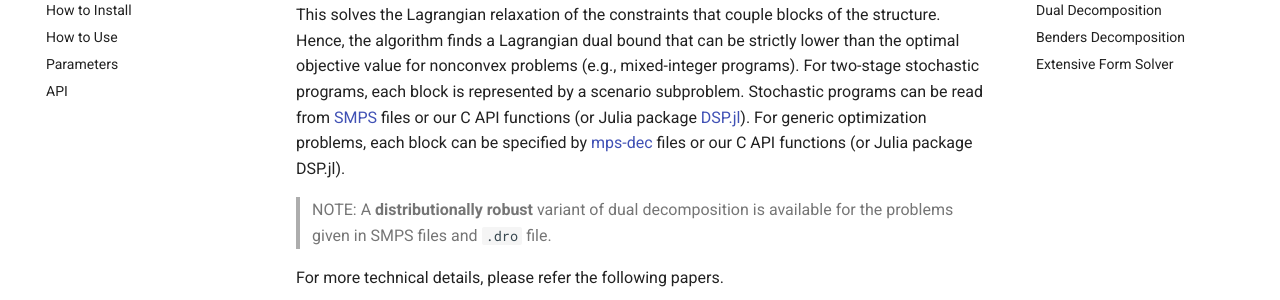
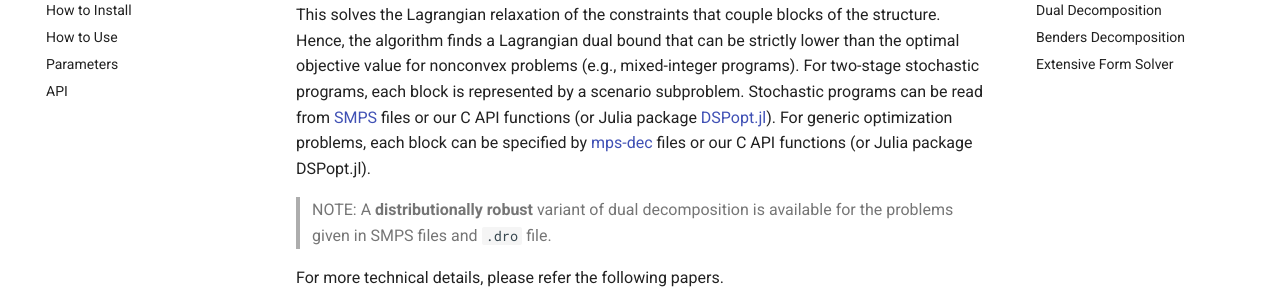
Before and after one commit to Argonne-National-Laboratory/DSP, an MkDocs documentation site: the page built from docs/index.md, in a window 1280 px wide and 900 px high, scrolled down 821 px. Shown: the part 152-452 px from the top of the window. Built offline with MkDocs 1.6.1 and Material for MkDocs 9.7.7, drawn with Linux system fonts in a browser that asks for light colours.

Commit message:
updated doc for DSPopt.jl

```diff
--- a/docs/index.md
+++ b/docs/index.md
@@ -29,8 +29,8 @@ For more technical details, please refer the following papers.
 This solves the Lagrangian relaxation of the constraints that couple blocks of the structure.
 Hence, the algorithm finds a Lagrangian dual bound that can be strictly lower than the optimal objective value for nonconvex problems (e.g., mixed-integer programs).
 For two-stage stochastic programs, each block is represented by a scenario subproblem.
-Stochastic programs can be read from [SMPS](https://ieeexplore.ieee.org/abstract/document/8142546) files or our C API functions (or Julia package [DSP.jl](https://github.com/kibaekkim/DSP.jl)).
-For generic optimization problems, each block can be specified by [mps-dec](https://gcg.or.rwth-aachen.de/doc/reader__dec_8h.html) files or our C API functions (or Julia package DSP.jl).
+Stochastic programs can be read from [SMPS](https://ieeexplore.ieee.org/abstract/document/8142546) files or our C API functions (or Julia package [DSPopt.jl](https://github.com/kibaekkim/DSPopt.jl)).
+For generic optimization problems, each block can be specified by [mps-dec](https://gcg.or.rwth-aachen.de/doc/reader__dec_8h.html) files or our C API functions (or Julia package DSPopt.jl).
 
 > NOTE: A **distributionally robust** variant of dual decomposition is available for the problems given in SMPS files and `.dro` file.
 
```
